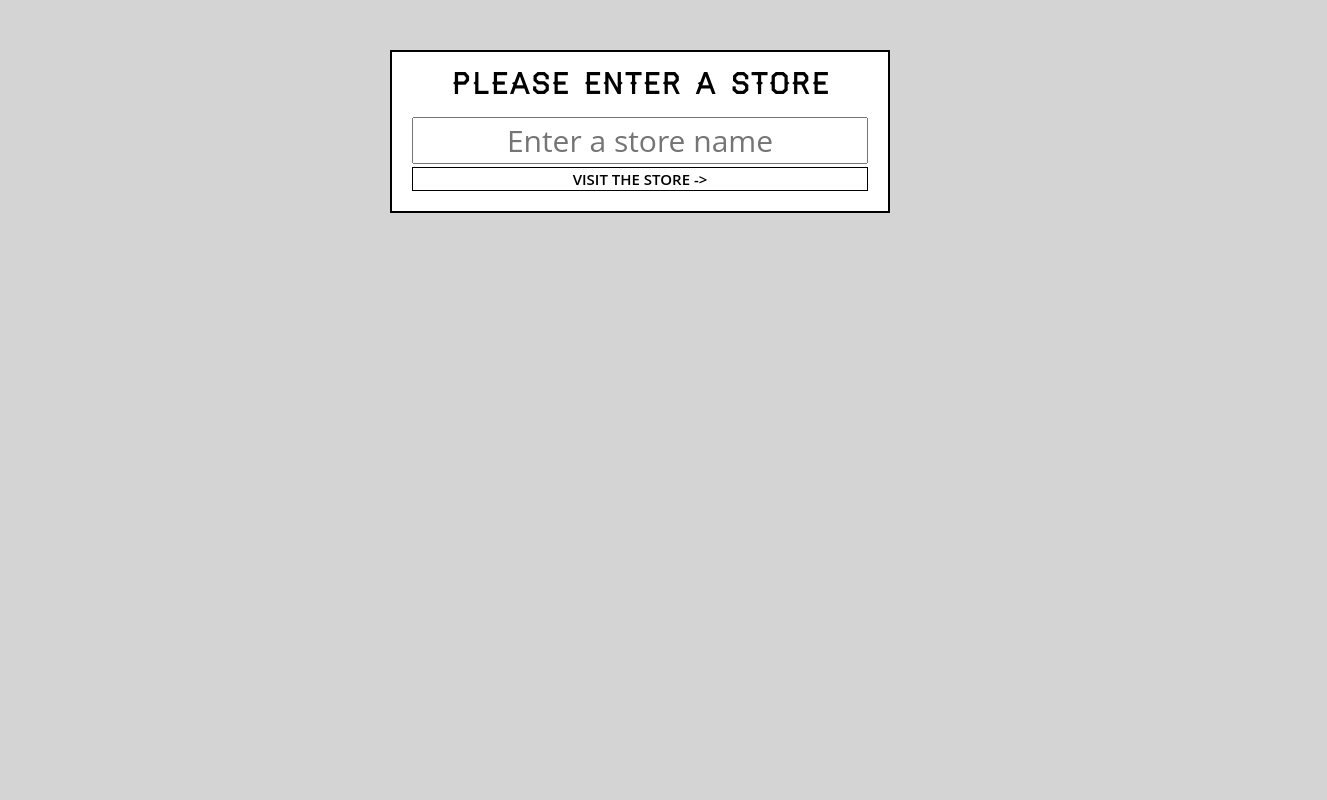
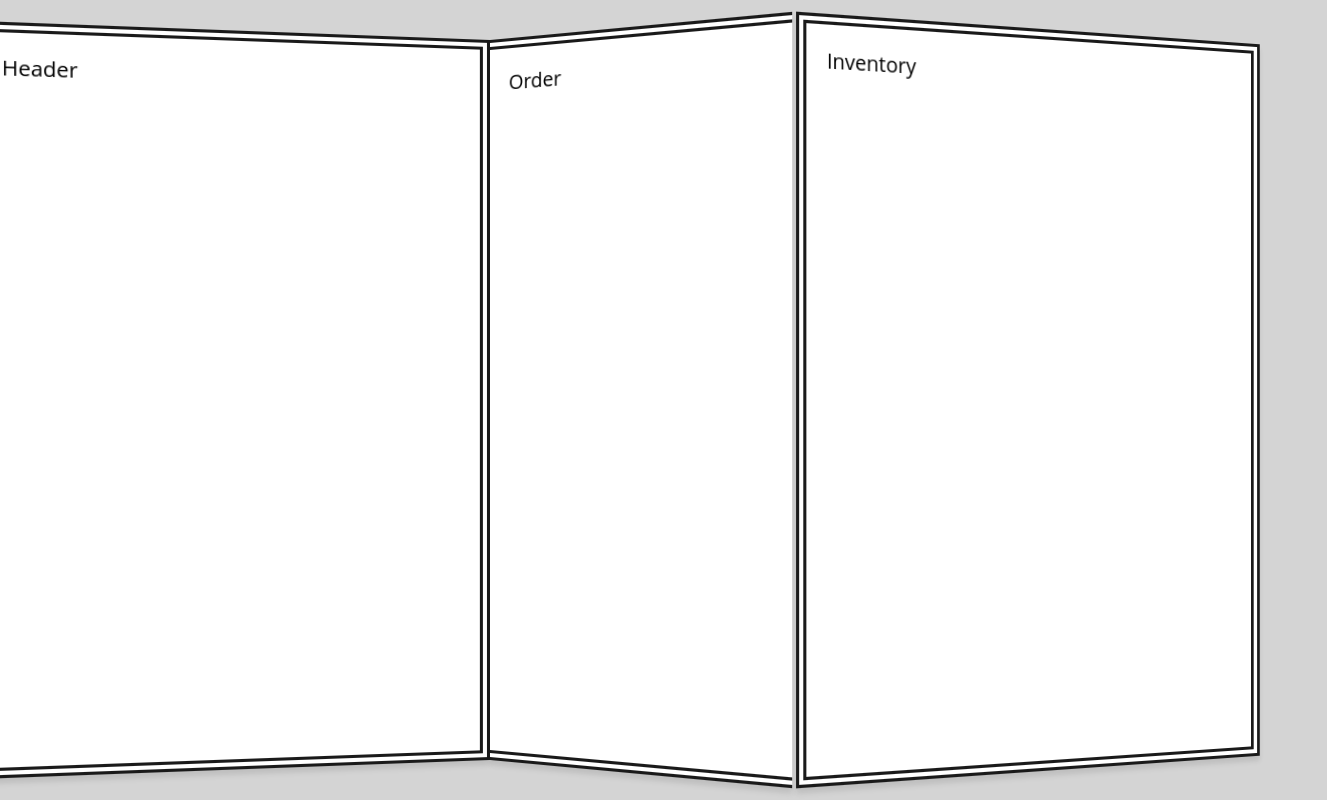
Before and after one commit to alphawaseem/ReactBeginners, a React (Create React App) app: page / in a window 1280 px wide. Shown: the whole page, 1327 px wide, since content can reach past the window. Built offline with nearby package versions, Linux system fonts and the light colour scheme.

Commit message:
scafold app structure

```diff
--- /dev/null
+++ b/src/components/App.js
@@ -0,0 +1,21 @@
+import React, { Component } from 'react';
+import { Header } from './Header';
+import { Order } from './Order';
+import { Inventory } from './Inventory';
+
+
+class App extends Component {
+  render() {
+    return (
+      <div className="catch-of-the-day">
+        <div className="menu">
+          <Header />
+        </div>
+        <Order />
+        <Inventory />
+      </div>
+    )
+  }
+}
+
+export default App;
--- /dev/null
+++ b/src/components/Header.js
@@ -0,0 +1,12 @@
+import React, { Component } from 'react';
+
+
+export class Header extends Component {
+  render() {
+    return (
+      <div>Header</div>
+    )
+  }
+}
+
+export default Header;
--- /dev/null
+++ b/src/components/Inventory.js
@@ -0,0 +1,12 @@
+import React, { Component } from 'react';
+
+
+export class Inventory extends Component {
+  render(){
+    return (
+      <div>Inventory</div>
+    )
+  }
+}
+
+export default Inventory;
--- /dev/null
+++ b/src/components/Order.js
@@ -0,0 +1,12 @@
+import React, { Component } from 'react';
+
+
+export class Order extends Component {
+  render(){
+    return (
+      <div>Order</div>
+    )
+  }
+}
+
+export default Order;
--- a/src/index.js
+++ b/src/index.js
@@ -1,9 +1,9 @@
 import React from 'react';
 import { render } from 'react-dom';
 import './index.css';
-import StorePicker from './components/StorePicker';
+import App from './components/App';
 import registerServiceWorker from './registerServiceWorker';
 
 
-render(<StorePicker />, document.getElementById('root'));
+render(<App />, document.getElementById('root'));
 registerServiceWorker();
```
